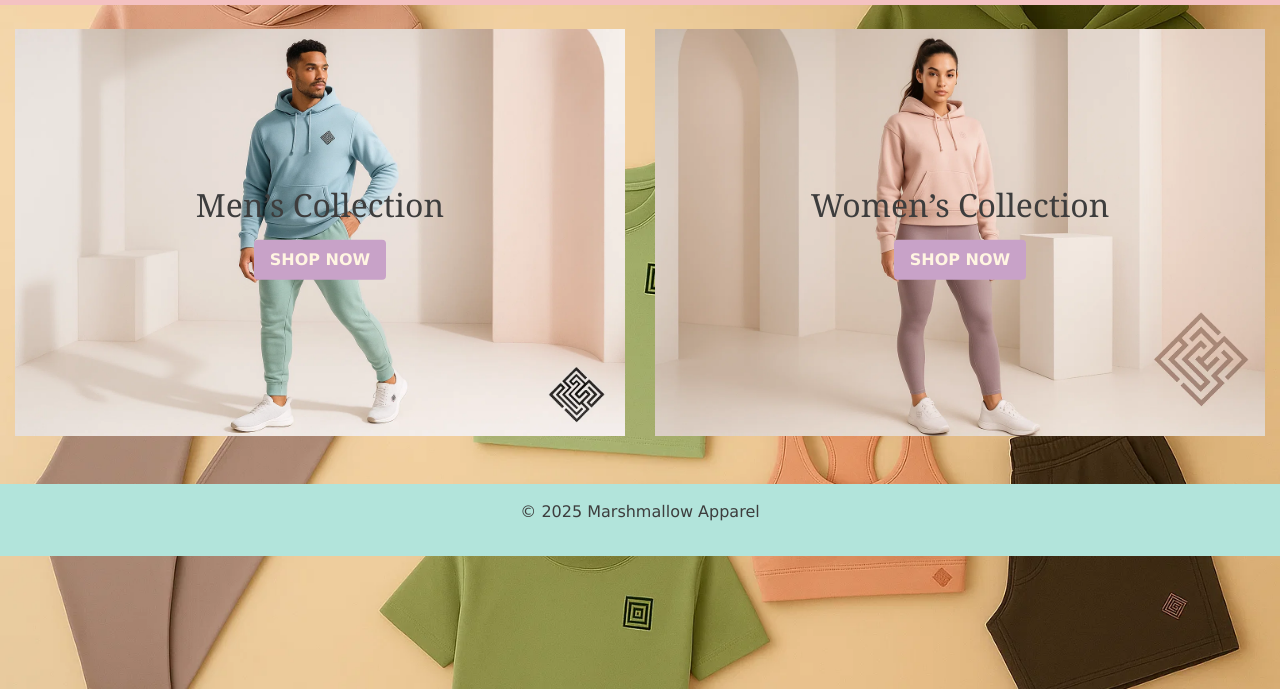
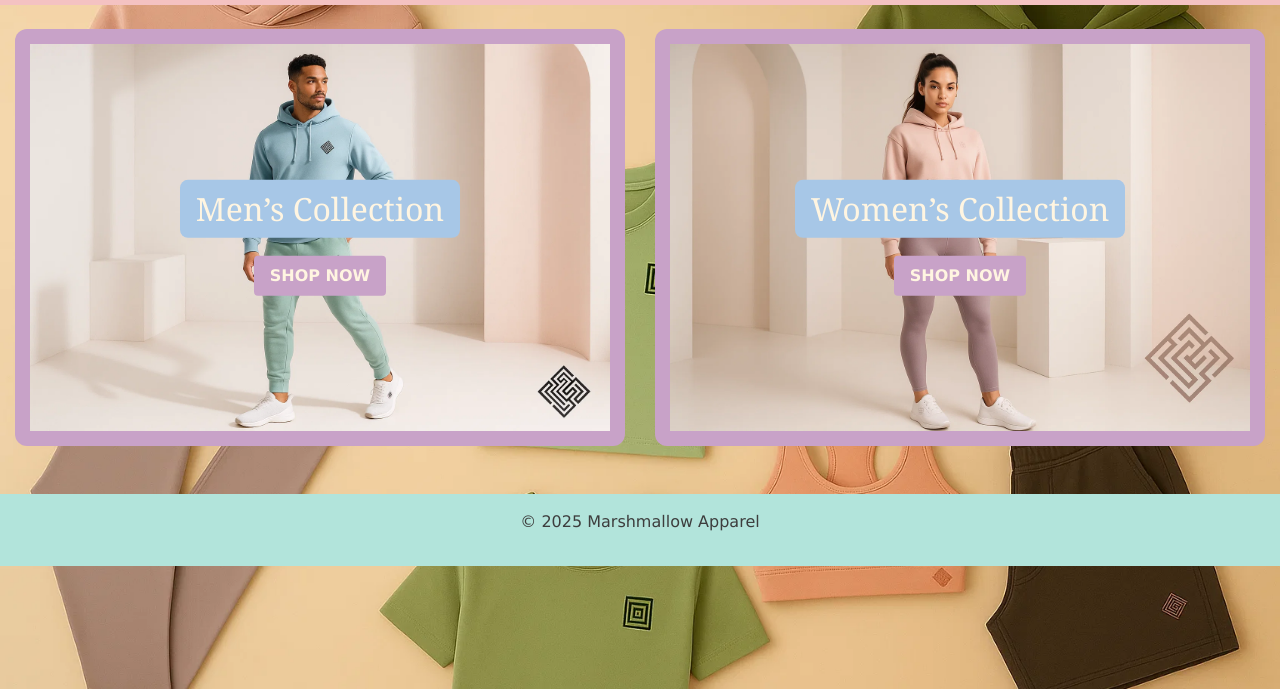
Before and after one commit to Dylan-B-05/Marshmallow-Apparel, a plain HTML site: page index.html in a window 1280 px wide. Shown: the part 111-800 px from the top of the page. Drawn offline with nearby package versions, Linux system fonts and the light colour scheme.

Commit message:
Add files via upload

```diff
--- a/css/style.css
+++ b/css/style.css
@@ -99,6 +99,29 @@ img {
   opacity: 0;
 }
 
+.product-frame {
+  background-color: #FFF5E1;
+  padding: 15px;
+  border-radius: 12px;
+  margin-bottom: 20px;
+}
+
+.image-frame {
+  background-color: #C8A2C8;
+  padding: 15px;
+  border-radius: 12px;
+}
+
+.collection-box {
+  background-color: #A7C7E7;
+  color: #FFF5E1;
+  padding: 10px 16px;
+  border-radius: 8px;
+  display: inline-block;
+  max-width: 90%;
+  margin-bottom: 10px;
+}
+
 .checkout-box {
   background-color: #C8A2C8;
   color: #FFF5E1;
--- a/index.html
+++ b/index.html
@@ -42,24 +42,35 @@
     </div>
   </div>
 
-  <div class="container-fluid my-4">
-    <div class="row">
-      <div class="col-md-6 position-relative mb-4">
+<div class="container-fluid my-4">
+  <div class="row">
+    <div class="col-md-6 position-relative mb-4">
+      <div class="image-frame">
         <img src="images/Mens/Mens Collection.png" alt="Men’s Collection" class="img-fluid">
-        <div class="text-overlay text-white">
-          <h2>Men’s Collection</h2>
-          <a href="mens.html"><button class="btn btn-lilac mt-2">SHOP NOW</button></a>
+      </div>
+      <div class="text-overlay text-center">
+        <h2 class="collection-box">Men’s Collection</h2>
+        <div class="mt-2">
+          <a href="mens.html"><button class="btn btn-lilac">SHOP NOW</button></a>
         </div>
       </div>
-      <div class="col-md-6 position-relative mb-4">
+    </div>
+    <div class="col-md-6 position-relative mb-4">
+      <div class="image-frame">
         <img src="images/Womens/Womens Collection.png" alt="Women’s Collection" class="img-fluid">
-        <div class="text-overlay text-white">
-          <h2>Women’s Collection</h2>
-          <a href="womens.html"><button class="btn btn-lilac mt-2">SHOP NOW</button></a>
+      </div>
+      <div class="text-overlay text-center">
+        <h2 class="collection-box">Women’s Collection</h2>
+        <div class="mt-2">
+          <a href="womens.html"><button class="btn btn-lilac">SHOP NOW</button></a>
         </div>
       </div>
     </div>
   </div>
+</div>
+
+
+
 
   <div class="bg-mint text-center py-3">
     <p>&copy; 2025 Marshmallow Apparel</p>
```
Also changed, not shown: accessories.html (+7 -0 lines), mens.html (+13 -0 lines), womens.html (+13 -0 lines).
